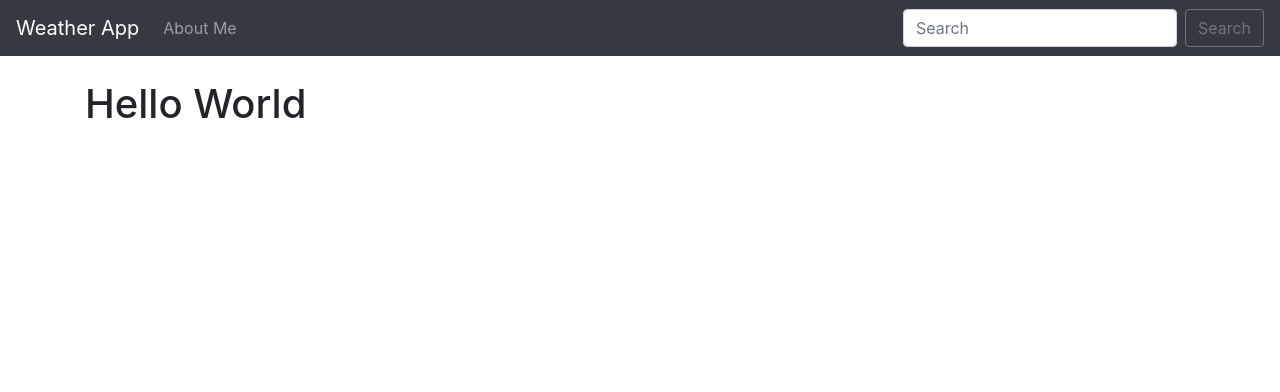
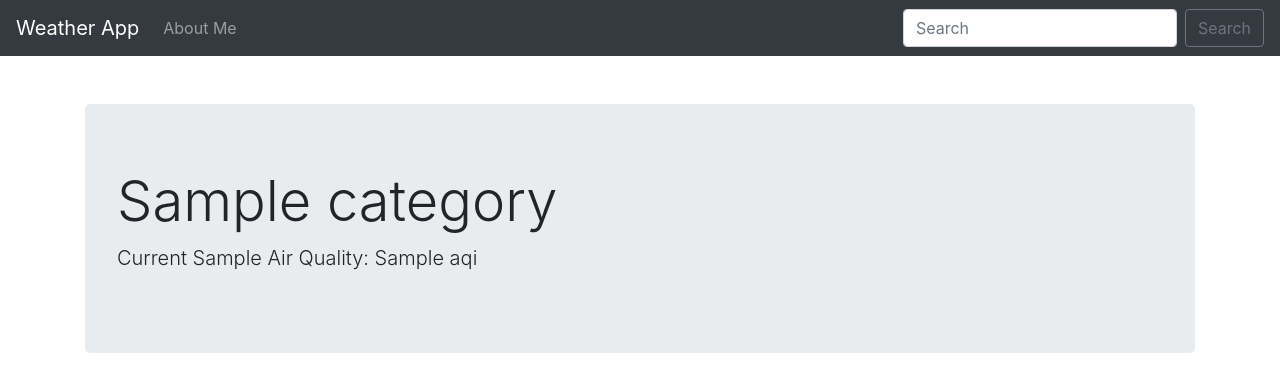
Before and after one commit to dkr290/djangoweather, a Django app: template lookup/templates/home.html in a window 1280 px wide. Shown: the top 392 px of the page. Run offline with Django 3.2, Linux system fonts and the light colour scheme; the template is opened without the code that fills it: most values are stand-ins (such as "Sample title", 1, 10 or a date in 2020); some libraries are stand-ins or nearby versions.

Commit message:
change of views and css html

```diff
--- a/lookup/templates/base.html
+++ b/lookup/templates/base.html
@@ -9,6 +9,14 @@
     <link rel="stylesheet" href="https://stackpath.bootstrapcdn.com/bootstrap/4.4.1/css/bootstrap.min.css" integrity="sha384-Vkoo8x4CGsO3+Hhxv8T/Q5PaXtkKtu6ug5TOeNV6gBiFeWPGFN9MuhOf23Q9Ifjh" crossorigin="anonymous">
 
     <title>Hello, world!</title>
+    <style>
+      .good {background-color: darkgreen;}
+      .moderate {background-color: yellow;}
+      .usg {background-color: orange;}
+      .unhealthy {background-color: red;}
+      .veryunhealthy {background-color: purple;}
+      .hazerdous {background-color: brown;}
+    </style>
   </head>
   <body>
     <nav class="navbar navbar-expand-lg navbar-dark bg-dark">
--- a/lookup/templates/home.html
+++ b/lookup/templates/home.html
@@ -2,6 +2,39 @@
 
 {% block content %}
 
-<h1>Hello World </h1>
+
+<br/>
+{% if api %}
+    {% if api == "Error..." %}
+      There was an error, please try again...
+    {% else %}
+    <div class="jumbotron {{ category_color }}">
+      <h1 class="display-4">{{ api.0.Category.Name }}</h1>
+      <p class="lead">Current {{ api.0.ReportingArea }} Air Quality: {{ api.0.AQI }}</p>
+
+      {% if  api.0.Category.Name  == "Good" %}
+
+      <p>(0-50) Air quality is considered satisfactory, and air pollution poses little or no risk.</p>
+      {% elif api.0.Category.Name  == "Moderate" %}
+      <p>(51-100) Air quality is acceptable, however for some pollutants there may be a moderate health concern for very small number of people who are unusually sensitive to air pollution.</p>
+      {% elif api.0.Category.Name  == "Unhealthy for Sensitive Groups" %}
+      <p>(101-150) Although general pusblic is not likely to be affected at this AQI range, people with lung disease, older adults and children are at a greater risk from exposure to ozone, whereas persons with heart and lung disease, older adults and children are at greater risk from the presence of particles in the air. </p>
+      {% elif api.0.Category.Name  == "Unhealthy" %}
+      <p>(151-200) Everyone may begin to experience health effects; members of sensitive groups may experience more serious health effects.</p>
+      {% elif api.0.Category.Name  == "Very Unhealthy" %}
+      <p>(201-300) Health alert: everyone may experience more serious health effects.</p>
+      {% elif api.0.Category.Name  == "Hazerdous" %}
+      <p>(301-500) Health warnings of emergency conditions. The entire population is more likely to be affected.</p>
+      {% endif %}
+
+    </div>
+
+
+    {% endif %}
+
+{% endif %}
+
+
+
 
 {% endblock %}
```
Also changed, not shown: lookup/views.py (+13 -2 lines).
